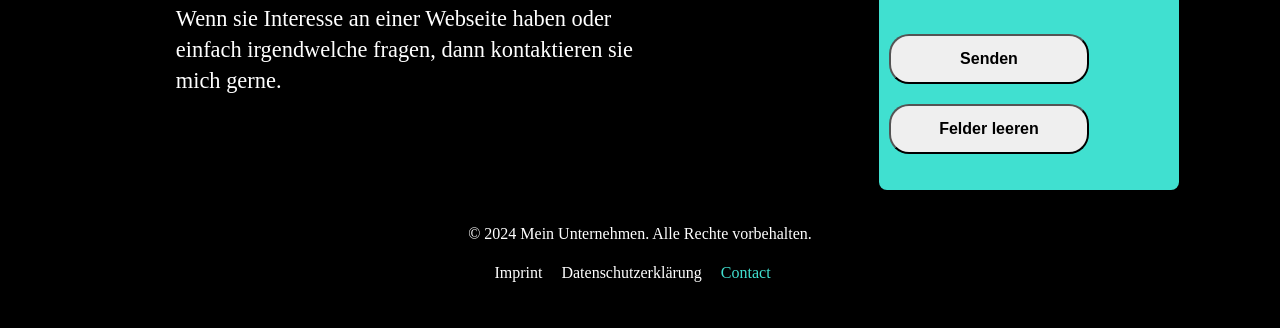
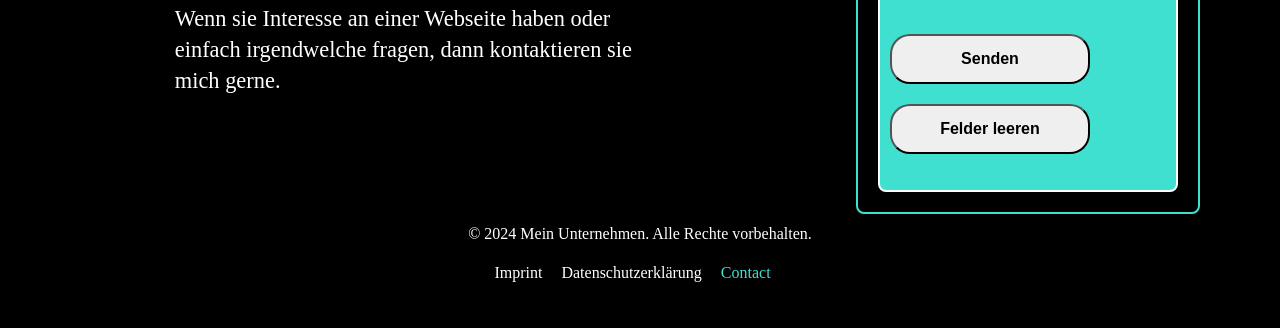
Before and after one commit to maddomo/portfolio, a website built with webpack: page contact.html in a window 1280 px wide. Shown: the part 552-880 px from the top of the page. Built offline with nearby package versions, Linux system fonts and the light colour scheme.

Commit message:
wenn das jetzt nicht geht junge

```diff
--- a/css/style.css
+++ b/css/style.css
@@ -219,7 +219,7 @@ CONTACT
   color: black;
   padding: 20px;
   border-radius: 8px;
-
+  border: 2px solid turquoise;
   box-shadow: 0 2px 10px rgba(0,0,0,0.1);
   width: 300px;
 
@@ -235,7 +235,7 @@ form {
   flex-direction: column;
   background: turquoise;
   border-radius: 8px;
-
+  border: 2px solid white;
   box-shadow: 0 2px 10px rgba(0,0,0,0.1);
   padding: 10px;
 }
```
